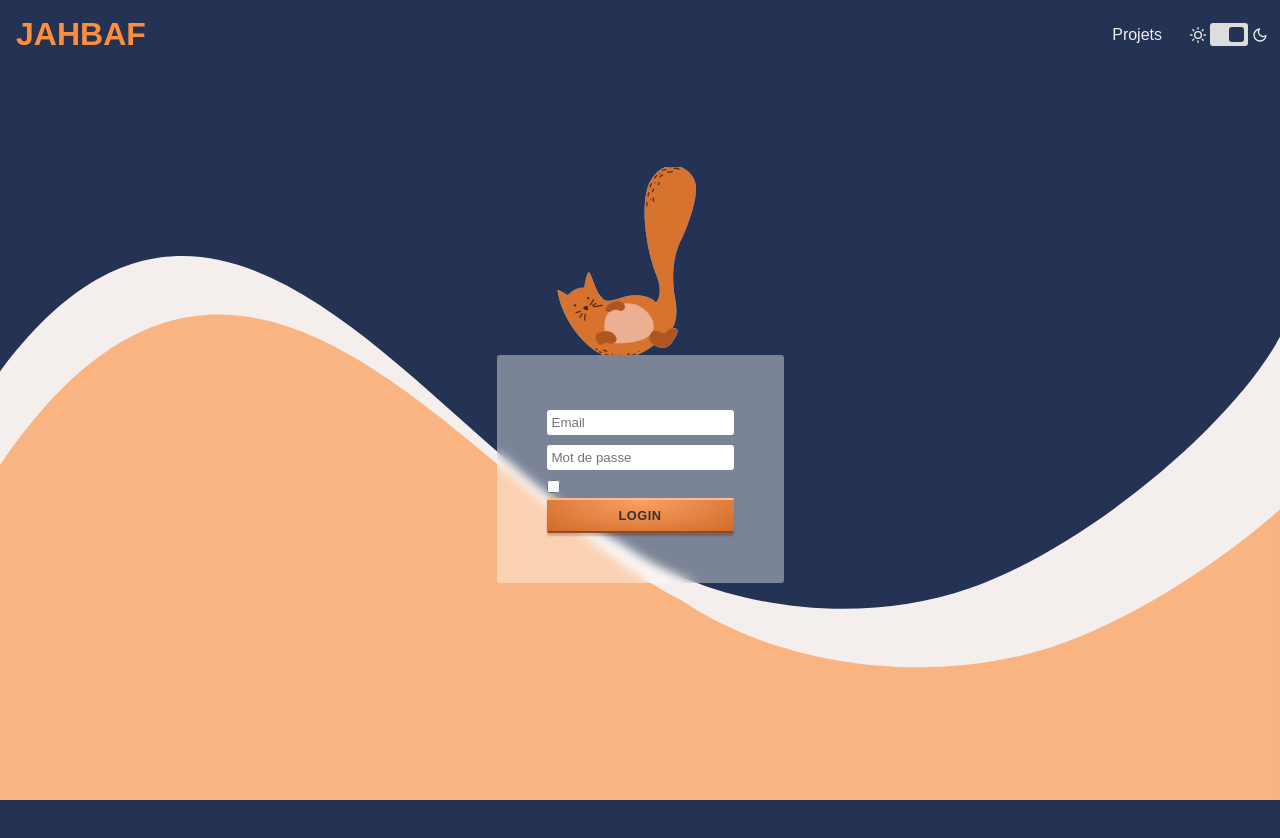
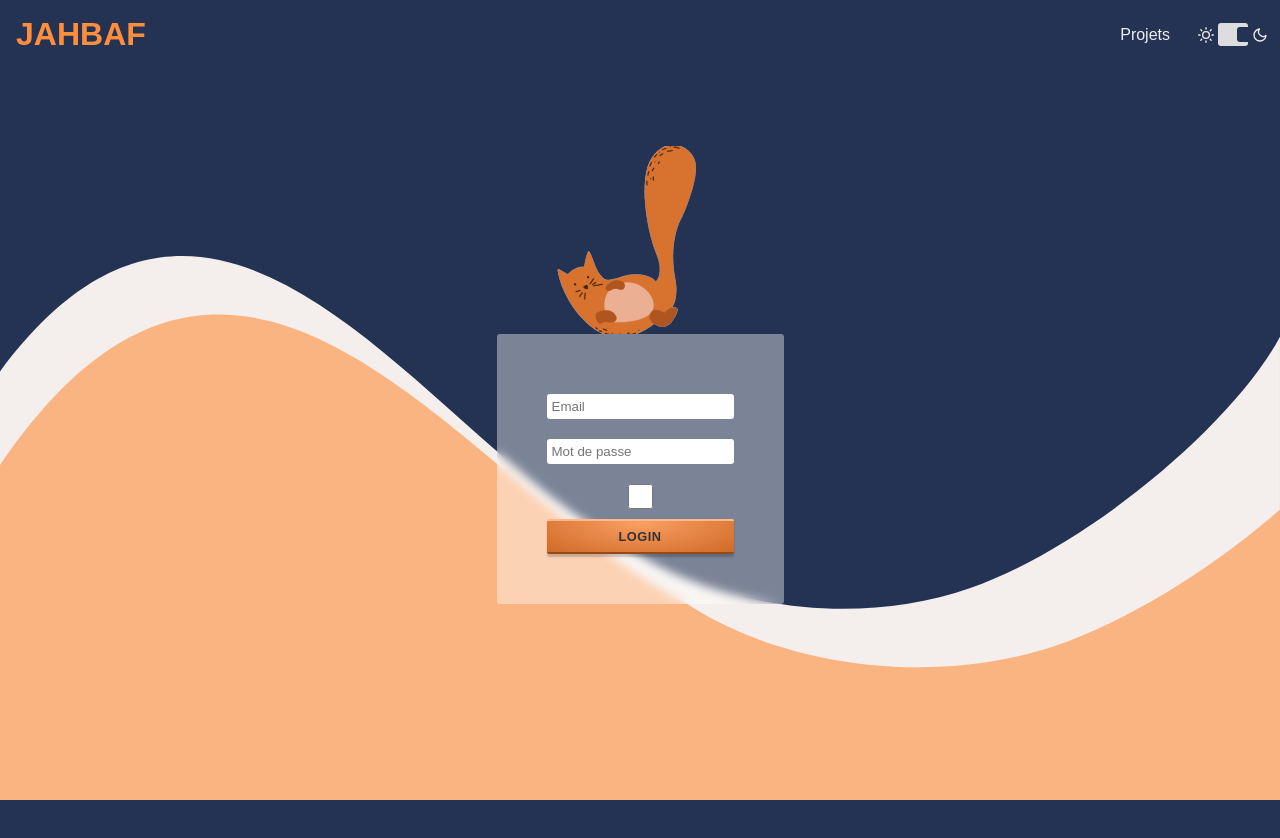
Before and after one commit to WildCodeSchool/2109-wns-remote3-jahbaf-client, a React (Create React App) app: page /login in a window 1280 px wide. Shown: the top 838 px of the page. Built offline with nearby package versions, Linux system fonts and the light colour scheme.

Commit message:
feat(login/signup): Create form and input components

```diff
--- a/package.json
+++ b/package.json
@@ -39,7 +39,8 @@
     "prepare": "husky install",
     "lint": "lint-staged",
     "test": "react-scripts test",
-    "eject": "react-scripts eject"
+    "eject": "react-scripts eject",
+    "fix:lints": "standardx src/**/*.ts src/**/*.tsx --fix"
   },
   "schematics": "./tooling/src/collection.json",
   "keywords": [
@@ -82,7 +83,8 @@
     "husky": "^7.0.4",
     "lint-staged": "^11.2.6",
     "prettier": "^2.4.1",
-    "pretty-quick": "^3.1.1"
+    "pretty-quick": "^3.1.1",
+    "standardx": "3.0.0"
   },
   "lint-staged": {
     "src/**/*.{ts,tsx}": [
--- a/src/assets/partials/_reset.scss
+++ b/src/assets/partials/_reset.scss
@@ -1,6 +1,7 @@
 * {
     margin: 0;
     padding: 0;
+    box-sizing: border-box;
 }
 
 button, input{
--- a/src/components/Form/Form.component.tsx
+++ b/src/components/Form/Form.component.tsx
@@ -1,11 +1,11 @@
-import React from 'react';
+import './Form.style.scss';
 
 const Form = ({ children }: any) => {
     function onSubmit (e: any) {
         e.preventDefault();
     }
     return (
-        <form className="form" method="post" onSubmit={onSubmit}>
+        <form className='form' method="post" onSubmit={onSubmit}>
             {children}
         </form>
     );
--- a/src/components/Form/Form.style.scss
+++ b/src/components/Form/Form.style.scss
@@ -1 +1,5 @@
 @import '../../assets/partials/layout';
+
+.form {
+  width: 100%;
+}
--- a/src/components/Form/InputForm/InputForm.component.tsx
+++ b/src/components/Form/InputForm/InputForm.component.tsx
@@ -1,15 +1,15 @@
 import { InputFormProps } from './InputForm.props';
 import './InputForm.style.scss';
 
-const InputForm = ({ label, placeholder, isRequired, type, onChange, value, name }: InputFormProps): any => {
+const InputForm = ({ className, label, placeholder, isRequired, type, onChange, value, name }: InputFormProps): any => {
     return (
         <div className="input--wrapper">
             {label &&
-           <label htmlFor="uname"><b>{label}</b></label>}
+           <label htmlFor={name} ><b>{label}</b></label>}
             {isRequired
                 ? <input
                     value={value}
-                    className="input"
+                    className={`input ${className}`}
                     onChange={onChange}
                     type={type}
                     placeholder={placeholder}
@@ -18,7 +18,7 @@ const InputForm = ({ label, placeholder, isRequired, type, onChange, value, name
                 />
                 : <input
                     value={value}
-                    className="input"
+                    className={`input ${className}`}
                     onChange={onChange}
                     type={type}
                     placeholder={placeholder}
--- a/src/components/Form/InputForm/InputForm.props.ts
+++ b/src/components/Form/InputForm/InputForm.props.ts
@@ -7,5 +7,6 @@ export interface InputFormProps {
   isRequired?: boolean;
   label?: string;
   type?: 'checkbox' | 'password' | 'number' | 'email' | 'text';
-  name?: string
+  name?: string;
+  className?: string;
 }
--- a/src/components/Form/InputForm/InputForm.style.scss
+++ b/src/components/Form/InputForm/InputForm.style.scss
@@ -3,11 +3,13 @@
 
 .input {
   border: 1px solid #ccc;
-  @include radius;
   padding: 5px;
-  margin: 5px 0;
+  margin: 10px 0;
   outline: none;
   border: none;
+  height: 25px;
+  width: 100%;
+  @include radius;
   &:active, &:focus {
     outline: 2px rgba($primary, 0.3) solid;
   }
```
